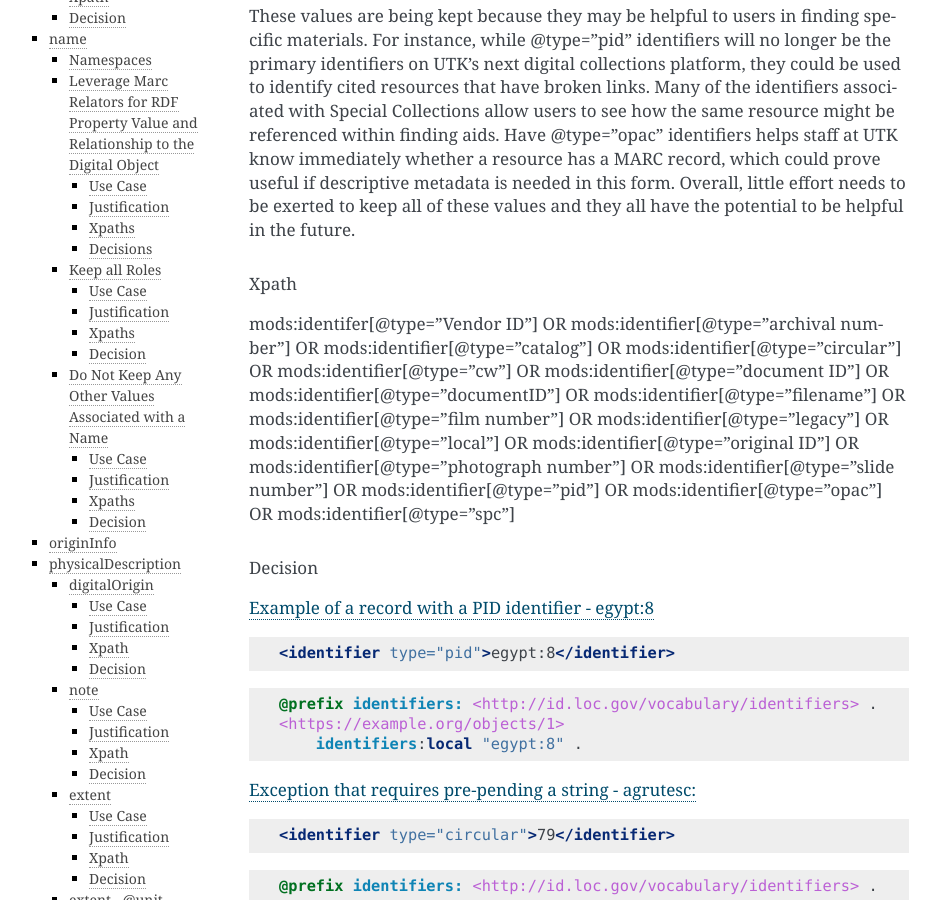
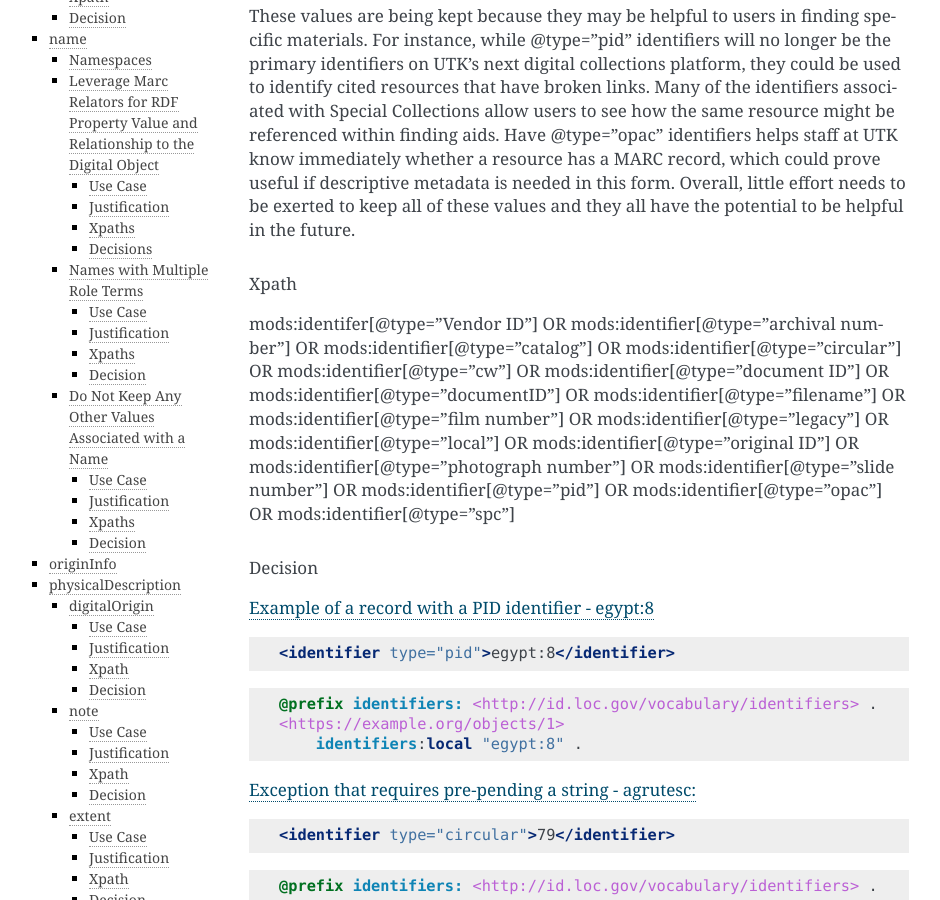
Before and after one commit to UTKcataloging/mods_to_rdf, a Sphinx documentation site: the page built from docs/source/contents/4_draft_mapping.rst, in a window 1280 px wide and 900 px high, scrolled down 2040 px. Shown: the whole window, without its empty margins (171-1111 px from the left). Built offline with Sphinx 7.4.7, drawn with Linux system fonts in a browser that asks for light colours; formulas are drawn with MathJax 3; some of the changed text lies outside the part shown.

Commit message:
Change subheading based on feedback from @mlhale7.

```diff
--- a/docs/source/contents/4_draft_mapping.rst
+++ b/docs/source/contents/4_draft_mapping.rst
@@ -780,8 +780,8 @@ If there is a :code:`mods:name/valueURI` but it's empty, use the string literal
     <https://example.org/objects/1>
         relators:asn "Bemis Bro. Bag Company" .
 
-Keep all Roles
---------------
+Names with Multiple Role Terms
+------------------------------
 
 Use Case
 ^^^^^^^^
```
